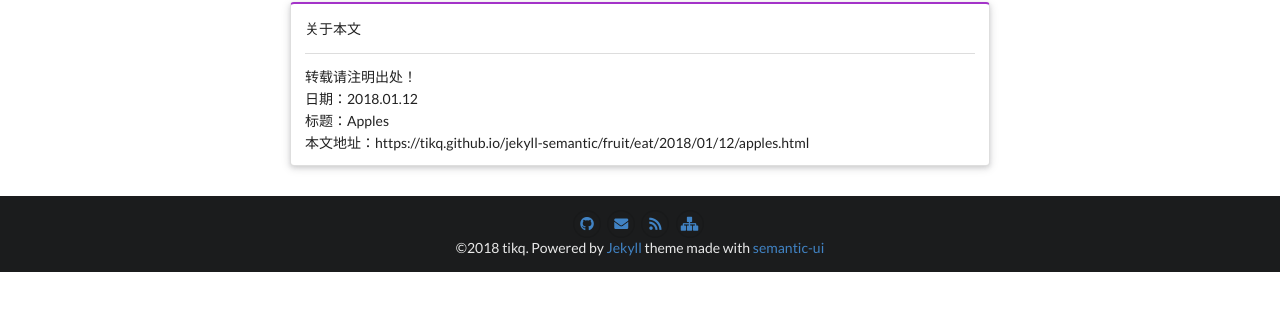
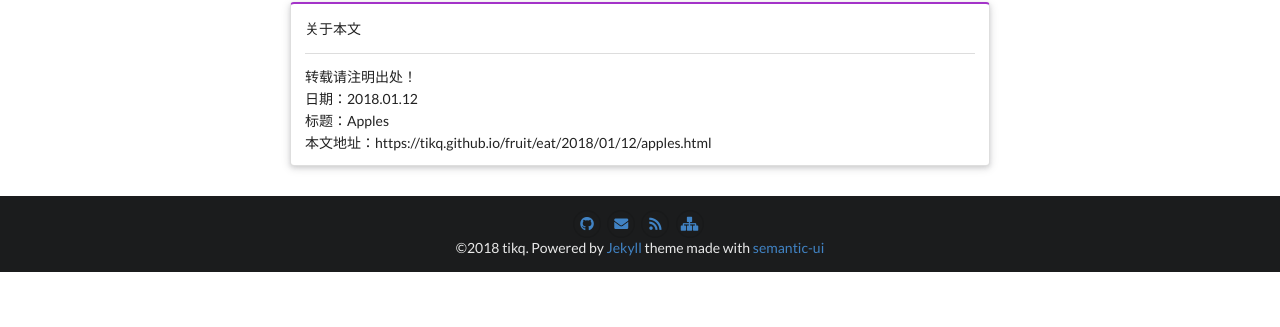
Before and after one commit to tikq/jekyll-semantic, a Jekyll site: the page built from _posts/2018-08-21-apples.md, in a window 1280 px wide. Shown: the part 511-838 px from the top of the page. Built offline with Jekyll 4.4.1, drawn with Linux system fonts in a browser that asks for light colours.

Commit message:
add baseUrl

```diff
--- a/_config.yml
+++ b/_config.yml
@@ -18,8 +18,8 @@
   Write an awesome description for your new site here. You can edit this
   line in _config.yml. It will appear in your document head meta (for
   Google search results) and in your feed.xml site description.
-baseurl: "" # the subpath of your site, e.g. /blog
-url: "https://tikq.github.io/jekyll-semantic" # the base hostname & protocol for your site, e.g. http://example.com
+baseurl: "/jekyll-semantic" # the subpath of your site, e.g. /blog
+url: "https://tikq.github.io" # the base hostname & protocol for your site, e.g. http://example.com
 
 # Build settings
 markdown: kramdown
```
